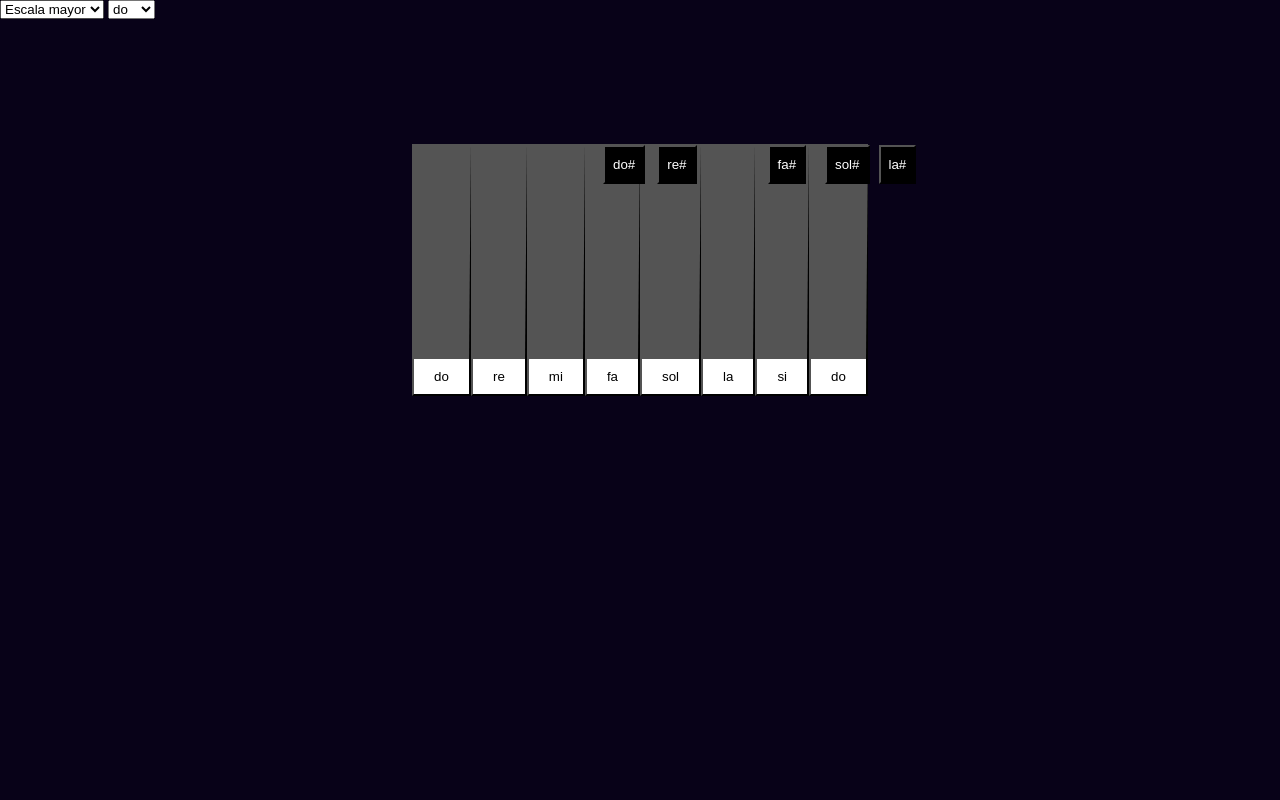
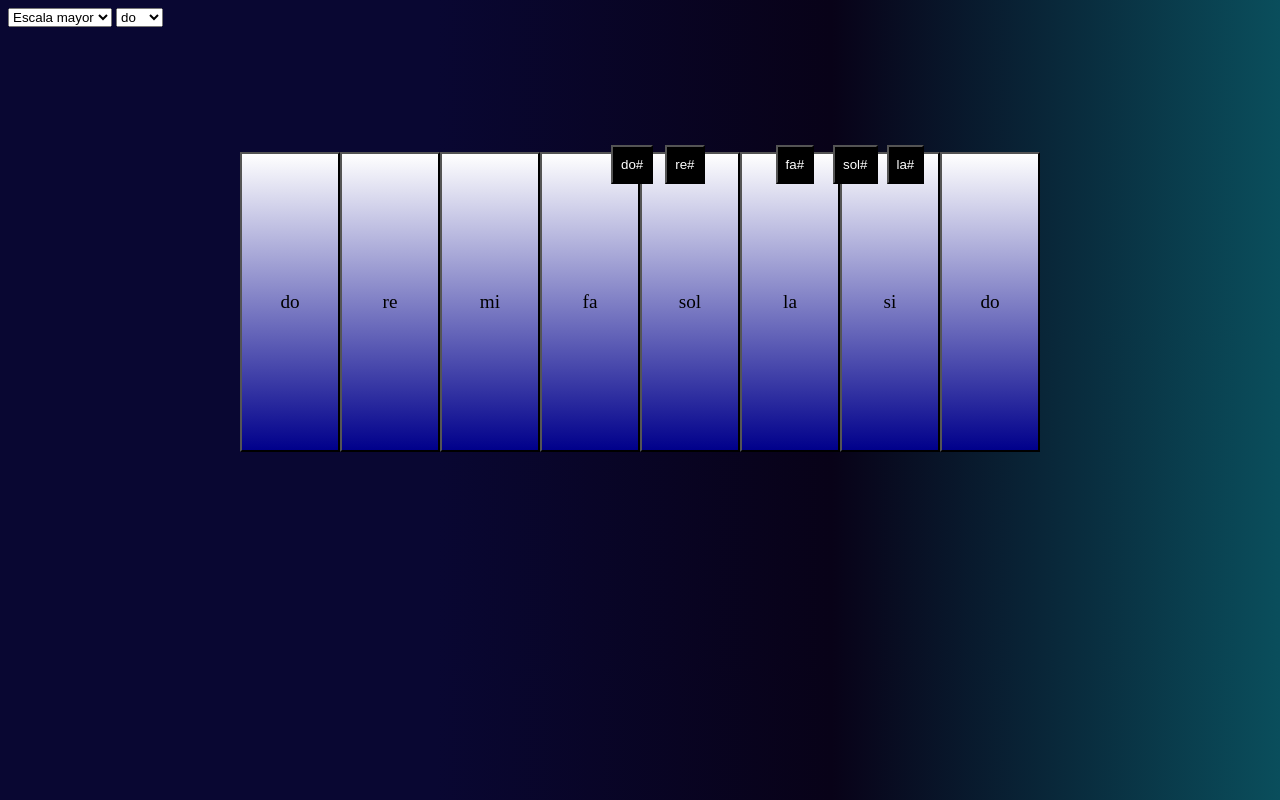
Before and after one commit to AvaloSantiago/pianoHector, a website: page pianoHector/index.html in a window 1280 px wide. Drawn offline with nearby package versions, Linux system fonts and the light colour scheme.

Commit message:
Add files via upload

```diff
--- a/pianoHector/style.css
+++ b/pianoHector/style.css
@@ -1,7 +1,6 @@
 body {
-    background-color: #080218;
-    margin: 0;
-    padding: 0;
+    background: rgb(9,7,50);
+    background: linear-gradient(90deg, rgba(9,7,50,1) 34%, rgba(8,2,24,1) 65%, rgba(10,78,92,1) 100%);
 }
 
 .blancas {
@@ -10,16 +9,40 @@ body {
     display: flex;
     justify-content: center;
 }
-
+/* Estilos de los botones blancos */
 .blancas button {
     top: 125px;
     position: relative;
     padding: 10px 20px;
-    border-top-width: 215px;
-    background-color: white;
+    background: linear-gradient(to bottom, #fff, darkblue); /* Utiliza un gradiente lineal como fondo */
     color: black;
     z-index: 0;
+    width: 100px; /* Ajusta el ancho del botón */
+    height: 300px; /* Ajusta la altura del botón */
+    font-family: 'Times New Roman', Times, serif; /* Cambia la fuente a Arial y agrega una fuente de respaldo sans-serif */
+    font-size: larger;
+    transition: background 0.6s ease; /* Animación de transición en el cambio de color */
 }
+
+/* Capa para el efecto de transición */
+.blancas button::after {
+    content: '';
+    position: absolute;
+    top: 0;
+    left: 0;
+    width: 100%;
+    height: 100%;
+    background: linear-gradient(to bottom, pink, #ddd); /* Cambia el color al pasar el cursor sobre ellos */
+    opacity: 0;
+    z-index: -1;
+    transition: opacity 0.6s ease; /* Animación de transición en el cambio de color */
+}
+
+/* Estilos de los botones blancos cuando el mouse está sobre ellos */
+.blancas button:hover::after {
+    opacity: 1;
+}
+
 
 .containernegras {
     position: absolute; /* Cambiar a posicionamiento absoluto */
```
